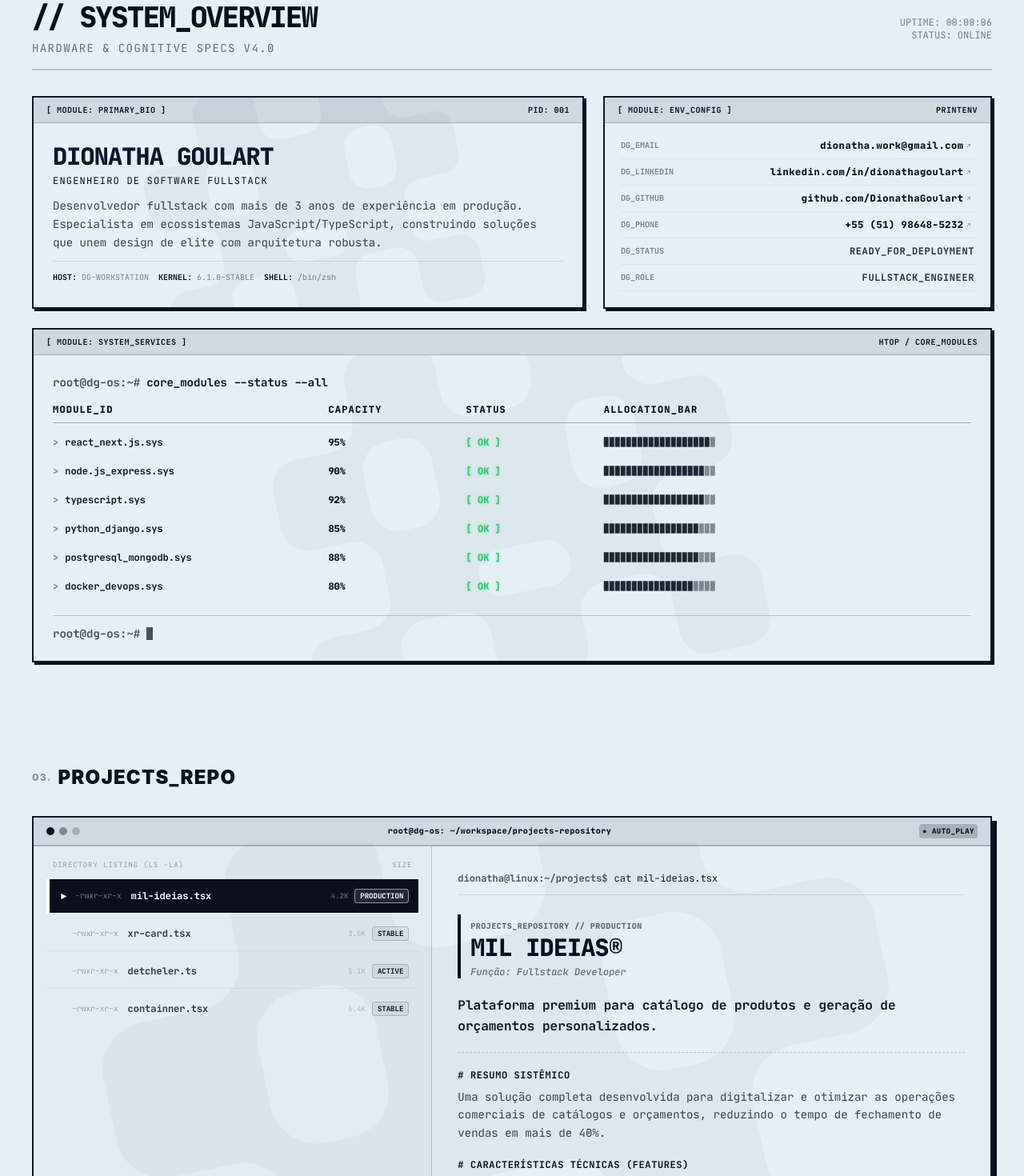
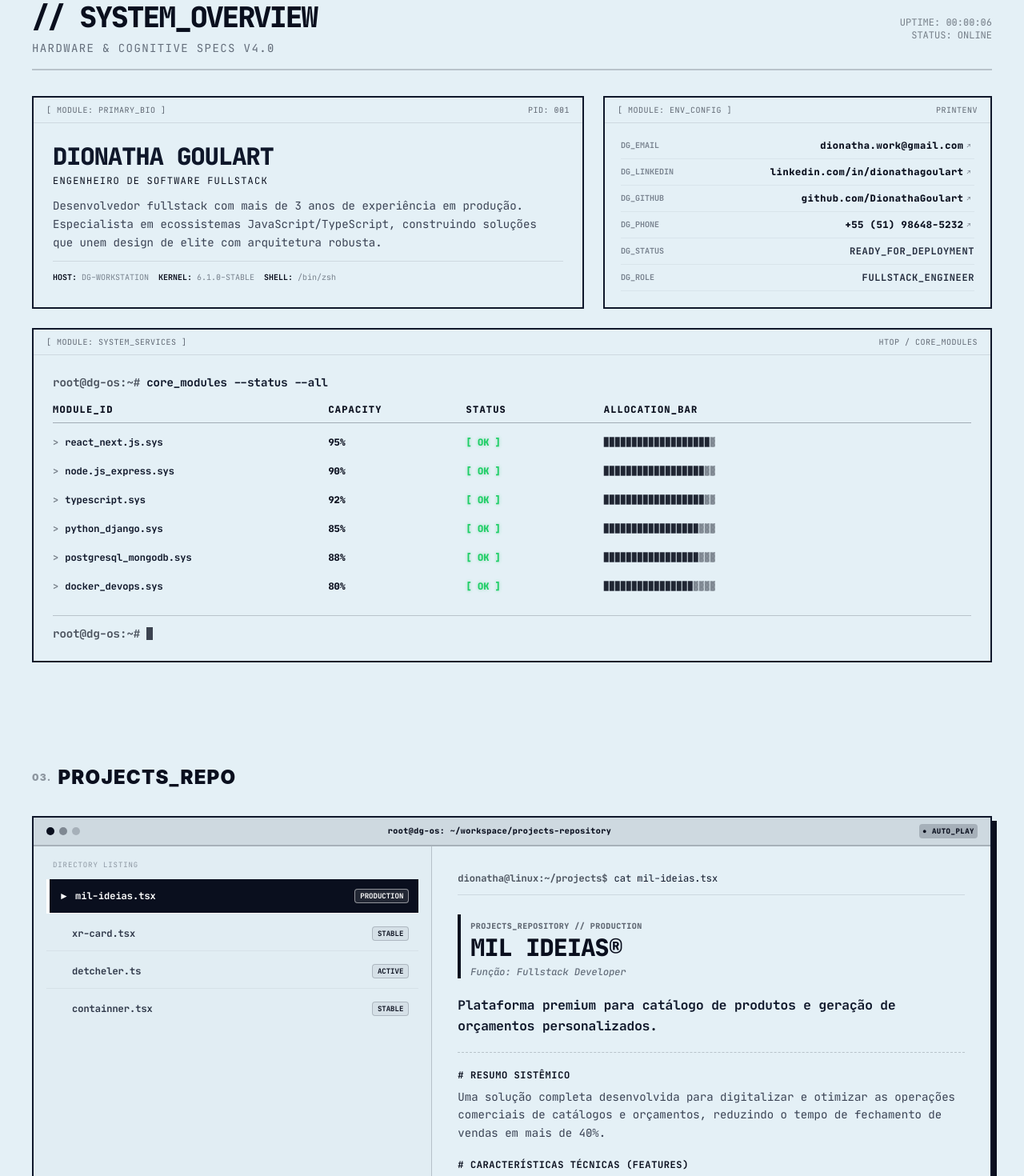
Before and after one commit to DionathaGoulart/Portfolio, a Next.js app: page /dev in a window 1280 px wide. Shown: the part 960-2430 px from the top of the page at 80% size. Built offline with nearby package versions, Linux system fonts and the light colour scheme.

Commit message:
style: declutter dev page by removing watermarks, heavy borders, and simplifying terminal ui

```diff
--- a/src/components/dev/About.tsx
+++ b/src/components/dev/About.tsx
@@ -54,9 +54,9 @@ export default function About() {
           initial={{ opacity: 0, y: 20 }}
           animate={isInView ? { opacity: 1, y: 0 } : { opacity: 0, y: 20 }}
           transition={{ duration: 0.5 }}
-          className="md:col-span-12 lg:col-span-7 retro-border bg-card retro-shadow-sm flex flex-col relative overflow-hidden"
+          className="md:col-span-12 lg:col-span-7 retro-border bg-card flex flex-col relative overflow-hidden"
         >
-          <div className="bg-accent/10 border-b border-accent/20 px-4 py-2 flex items-center justify-between text-[10px] font-mono tracking-wider text-accent font-bold z-20">
+          <div className="border-b border-accent/10 px-4 py-2 flex items-center justify-between text-[10px] font-mono tracking-wider text-accent/60 z-20">
             <span>[ {devContent.ui?.aboutModuleBio || "MODULE: PRIMARY_BIO"} ]</span>
             <span>PID: 001</span>
           </div>
@@ -78,10 +78,7 @@ export default function About() {
             </div>
           </div>
 
-          {/* Decorative Logo Background Watermark */}
-          <div className="absolute inset-0 z-0 flex items-center justify-center opacity-[0.03] pointer-events-none overflow-hidden text-accent select-none">
-            <Logo className="w-[150%] h-[150%] md:w-[120%] md:h-[120%] object-cover -rotate-12" />
-          </div>
+
         </motion.div>
 
         {/* Environment / Contact Module */}
@@ -89,9 +86,9 @@ export default function About() {
           initial={{ opacity: 0, y: 20 }}
           animate={isInView ? { opacity: 1, y: 0 } : { opacity: 0, y: 20 }}
           transition={{ duration: 0.5, delay: 0.1 }}
-          className="md:col-span-12 lg:col-span-5 retro-border bg-card retro-shadow-sm flex flex-col relative z-10"
+          className="md:col-span-12 lg:col-span-5 retro-border bg-card flex flex-col relative z-10"
         >
-          <div className="bg-accent/10 border-b border-accent/20 px-4 py-2 flex items-center justify-between text-[10px] font-mono tracking-wider text-accent font-bold">
+          <div className="border-b border-accent/10 px-4 py-2 flex items-center justify-between text-[10px] font-mono tracking-wider text-accent/60">
             <span>[ {devContent.ui?.aboutModuleEnv || "MODULE: ENV_CONFIG"} ]</span>
             <span>PRINTENV</span>
           </div>
@@ -131,17 +128,14 @@ export default function About() {
           initial={{ opacity: 0, y: 20 }}
           animate={isInView ? { opacity: 1, y: 0 } : { opacity: 0, y: 20 }}
           transition={{ duration: 0.5, delay: 0.2 }}
-          className="md:col-span-12 retro-border bg-card retro-shadow-sm flex flex-col relative z-10"
+          className="md:col-span-12 retro-border bg-card flex flex-col relative z-10"
         >
-          <div className="bg-accent/10 border-b border-accent/20 px-4 py-2 flex items-center justify-between text-[10px] font-mono tracking-wider text-accent font-bold relative z-20">
+          <div className="border-b border-accent/10 px-4 py-2 flex items-center justify-between text-[10px] font-mono tracking-wider text-accent/60 relative z-20">
             <span>[ {devContent.ui?.aboutModuleSys || "MODULE: SYSTEM_SERVICES"} ]</span>
             <span>{devContent.ui?.aboutSysHtop || "HTOP / CORE_MODULES"}</span>
           </div>
 
-          {/* Decorative Logo Background Watermark */}
-          <div className="absolute inset-0 z-0 flex items-center justify-center opacity-[0.03] pointer-events-none overflow-hidden text-accent select-none mt-8">
-            <Logo className="w-[150%] h-[150%] md:w-[120%] md:h-[120%] object-cover -rotate-12" />
-          </div>
+
 
           <div className="p-4 md:p-6 bg-transparent font-mono text-xs md:text-sm text-foreground/80 relative z-10">
             <div className="w-full">
--- a/src/components/dev/Experience.tsx
+++ b/src/components/dev/Experience.tsx
@@ -24,11 +24,6 @@ export default function Experience() {
           </div>
           <span className="truncate mx-2">root@dg-os: ~/workspace/experience-logs</span>
           <span className="hidden sm:inline opacity-50">(C) {devContent.meta.copyright}</span>
-        </div>
-
-        {/* Decorative Logo Background Watermark */}
-        <div className="absolute inset-0 z-0 flex items-center justify-center opacity-[0.03] pointer-events-none overflow-hidden text-accent select-none mt-8">
-          <Logo className="w-[150%] h-[150%] md:w-[120%] md:h-[120%] object-cover -rotate-12" />
         </div>
 
         {/* Terminal Body (The Git Log from before) */}
@@ -59,20 +54,18 @@ export default function Experience() {
                     className="group"
                   >
                     {/* Commit Hash Line */}
-                    <div className="text-yellow-500/90 font-bold text-[11px] md:text-xs mb-3">
-                      commit {hash}db39c81a7b4f2e9d
-                      <span className="text-cyan-400/80 font-normal ml-2">
-                        ({isLatest ? "HEAD -> main, origin/main" : `tag: v${devContent.experience.length - i}.0`})
-                      </span>
+                    <div className="text-foreground/30 font-mono text-[9px] md:text-[10px] mb-2 flex items-center gap-2">
+                      <span>commit {hash}</span>
+                      {isLatest && (
+                        <span className="text-accent/50">
+                          (HEAD -{">"} main)
+                        </span>
+                      )}
                     </div>
 
-                    {/* Author & Date */}
-                    <div className="grid grid-cols-[60px_1fr] md:grid-cols-[80px_1fr] gap-x-2 gap-y-1 mb-5 text-[11px] md:text-xs">
-                      <div className="text-foreground/50">Author:</div>
-                      <div className="text-foreground/90">{devContent.name} {"<"}{devContent.email}{">"}</div>
-
-                      <div className="text-foreground/50">Date:</div>
-                      <div className="text-foreground/90">{exp.period}</div>
+                    {/* Date */}
+                    <div className="text-foreground/60 text-xs font-mono mb-4">
+                      {exp.period}
                     </div>
 
                     {/* Commit Message Body */}
@@ -84,13 +77,8 @@ export default function Experience() {
                       <div className="text-foreground font-bold opacity-90 text-xs md:text-sm">
                         feat: {exp.role}
                       </div>
-                      <div className="text-foreground/70 leading-relaxed text-xs md:text-sm max-w-2xl mt-2">
+                      <div className="text-foreground/60 text-xs md:text-sm max-w-2xl mt-2 font-sans">
                         {exp.description}
-                      </div>
-
-                      {/* Fake git stats */}
-                      <div className="text-foreground/40 text-[9px] md:text-[10px] pt-3 mt-3 border-t border-accent/10 w-fit">
-                        1 file changed, {insertions} insertions(+), {deletions} deletions(-)
                       </div>
                     </div>
                   </motion.div>
--- a/src/components/dev/Hero.tsx
+++ b/src/components/dev/Hero.tsx
@@ -39,11 +39,6 @@ export default function Hero() {
         <div className="grid grid-cols-1 md:grid-cols-12 flex-1">
           {/* Terminal Content Area - MAXIMIZED HEIGHT */}
           <div className="order-2 md:order-1 md:col-span-8 p-5 sm:p-8 md:p-12 font-mono relative overflow-hidden min-h-[400px] md:min-h-[650px] flex flex-col justify-start">
-            {/* Background Logo Watermark */}
-            <div className="absolute top-1/2 left-1/2 -translate-x-1/2 -translate-y-1/2 w-80 h-80 opacity-[0.03] pointer-events-none">
-              <Logo className="w-full h-full text-accent" />
-            </div>
-
             <div className="relative z-10 space-y-5">
               {terminalLines.map((line, i) => (
                 <div key={i} className="space-y-1">
--- a/src/components/dev/Projects.tsx
+++ b/src/components/dev/Projects.tsx
@@ -99,20 +99,14 @@ export default function Projects() {
           </span>
         </div>
 
-        {/* Decorative Logo Background Watermark */}
-        <div className="absolute inset-0 z-0 flex items-center justify-center opacity-[0.03] pointer-events-none overflow-hidden text-accent select-none mt-8">
-          <Logo className="w-[150%] h-[150%] md:w-[120%] md:h-[120%] object-cover -rotate-12" />
-        </div>
-
         {/* Terminal Body Split Pane */}
         <div className="grid grid-cols-1 lg:grid-cols-12 flex-1 min-h-0 relative z-10">
 
           {/* Left Column: Interactive File Manager List */}
           <div className="lg:col-span-5 border-b lg:border-b-0 lg:border-r border-accent/20 bg-accent/[0.01] flex flex-col justify-between">
             <div className="p-4 space-y-1">
-              <div className="font-mono text-[9px] uppercase tracking-widest opacity-40 mb-3 px-2 flex justify-between">
-                <span>Directory listing (ls -la)</span>
-                <span className="hidden sm:inline">Size</span>
+              <div className="font-mono text-[9px] uppercase tracking-widest opacity-40 mb-3 px-2">
+                <span>Directory listing</span>
               </div>
 
               <div className="flex flex-col gap-1">
@@ -132,11 +126,6 @@ export default function Projects() {
                           {isActive ? "►" : " "}
                         </span>
 
-                        {/* Mock permissions - Hidden on narrow screens */}
-                        <span className="hidden sm:inline text-[10px] opacity-40 shrink-0 font-light tracking-tight select-none mr-1 font-mono">
-                          -rwxr-xr-x
-                        </span>
-
                         <span className={`truncate font-bold ${isActive ? "text-white" : "group-hover:text-accent"}`}>
                           {getProjectFilename(project.title)}
                         </span>
@@ -144,9 +133,6 @@ export default function Projects() {
 
                       {/* Info side element */}
                       <div className="flex items-center gap-2 select-none shrink-0 font-mono text-[9px]">
-                        <span className="hidden sm:inline opacity-30">
-                          {idx === 0 ? "4.2K" : idx === 1 ? "3.8K" : idx === 2 ? "5.1K" : "6.4K"}
-                        </span>
                         <span
                           className={`px-1.5 py-0.5 font-bold uppercase rounded-sm border ${isActive
                               ? "border-white/50 text-white bg-white/10"
```
